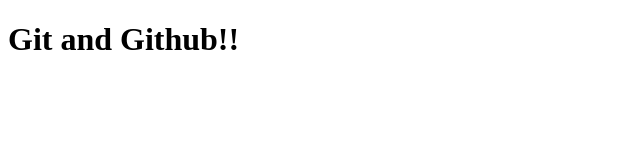
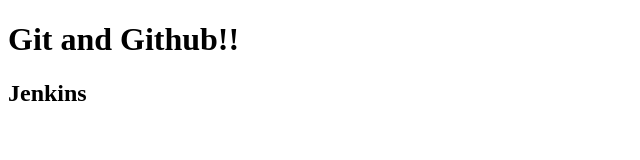
Before and after one commit to vashisthpranshu/git_practice, a plain HTML site: page index.html in a window 1280 px wide. Shown: the whole page, without its empty margins (0-640 px from the left). Drawn offline with Linux system fonts and the light colour scheme.

Commit message:
new commit

```diff
--- a/index.html
+++ b/index.html
@@ -8,5 +8,7 @@
 </head>
 <body>
     <h1>Git and Github!!</h1>
+    <!-- new additon -->
+    <h2>Jenkins</h2>
 </body>
 </html>
```
